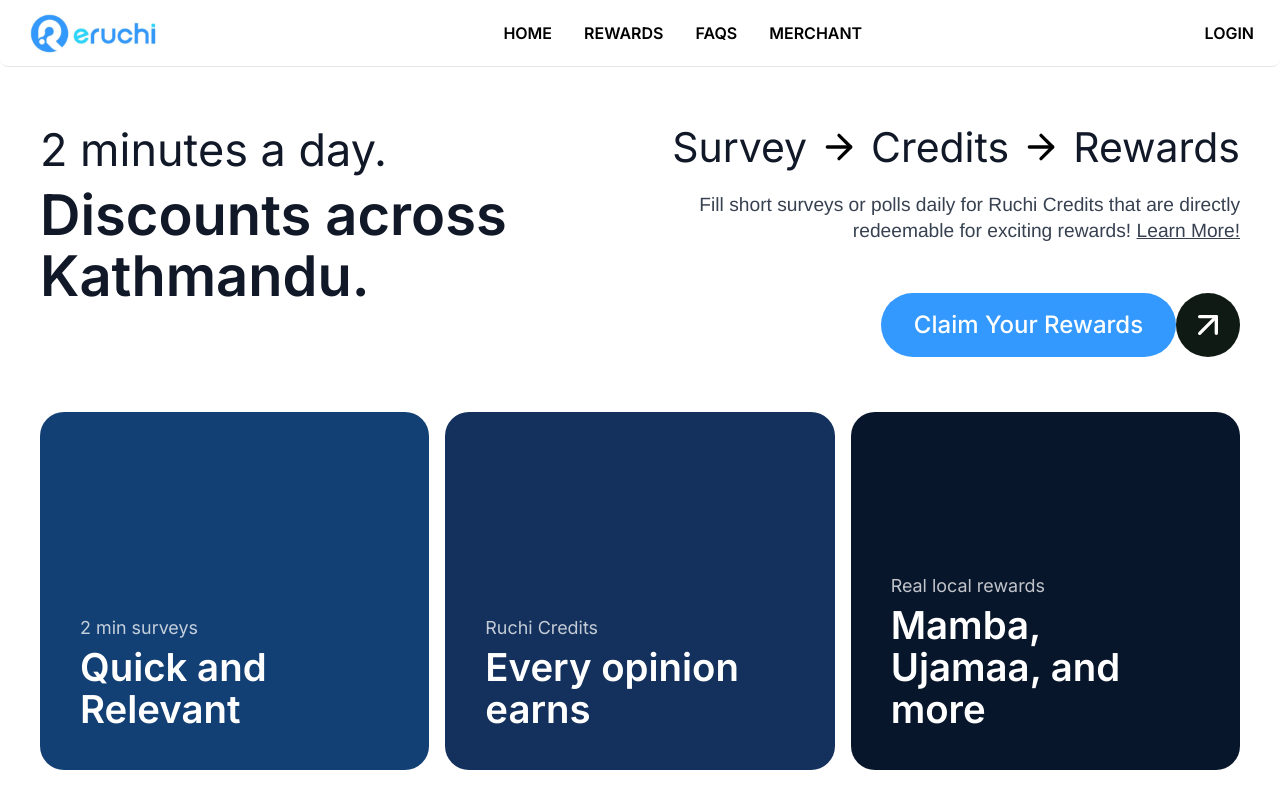
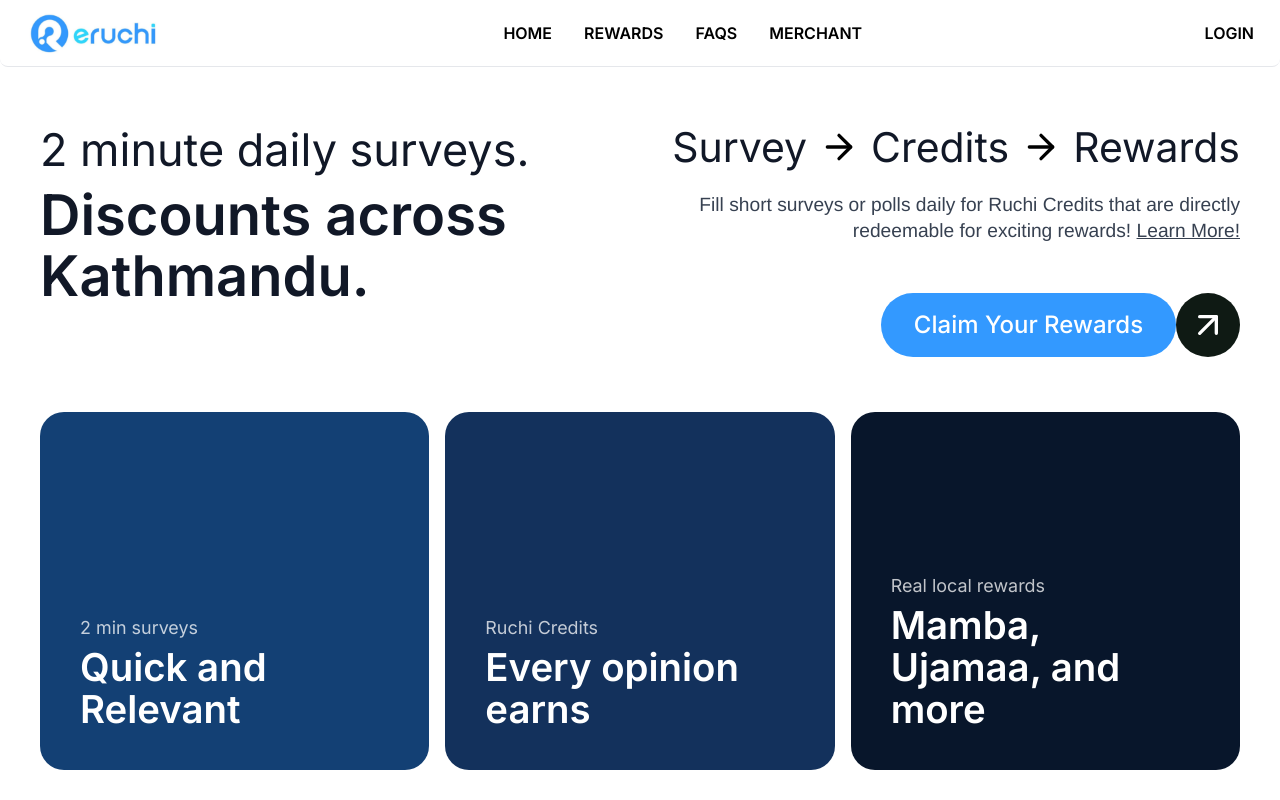
Before and after one commit to eruchi-np/eruchi-frontend-deploy, a React (Vite) app: page / in a window 1280 px wide. Shown: the top 800 px of the page. Built offline with nearby package versions, Linux system fonts and the light colour scheme.

Commit message:
Updated homepage

```diff
--- a/src/pages/Homepage.jsx
+++ b/src/pages/Homepage.jsx
@@ -126,7 +126,7 @@
                   lineHeight: 1.2, // Cleaned up the 0.7 overlap bug here too
                 }}
               >
-                2 minutes a day.
+                2 minute daily surveys.
               </h2>
               <h2
                 className="text-gray-900 mb-6"
```
